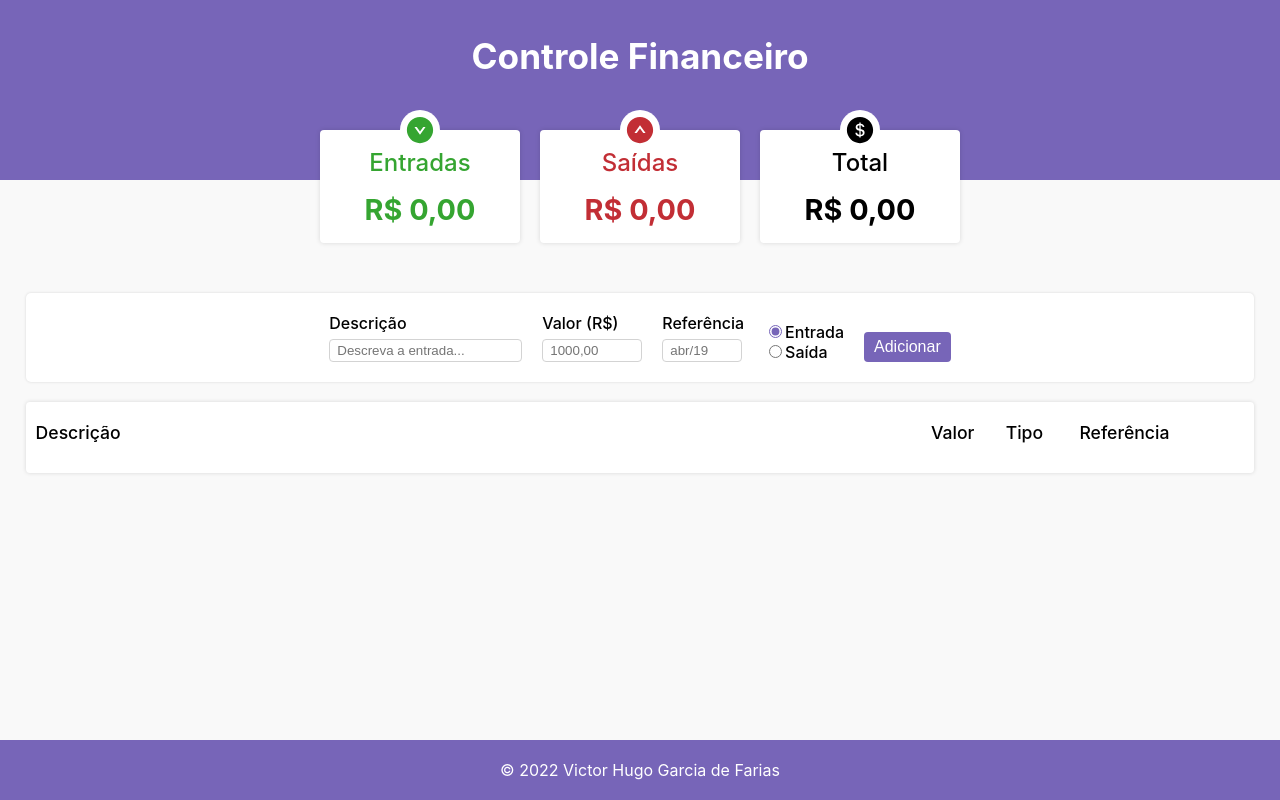
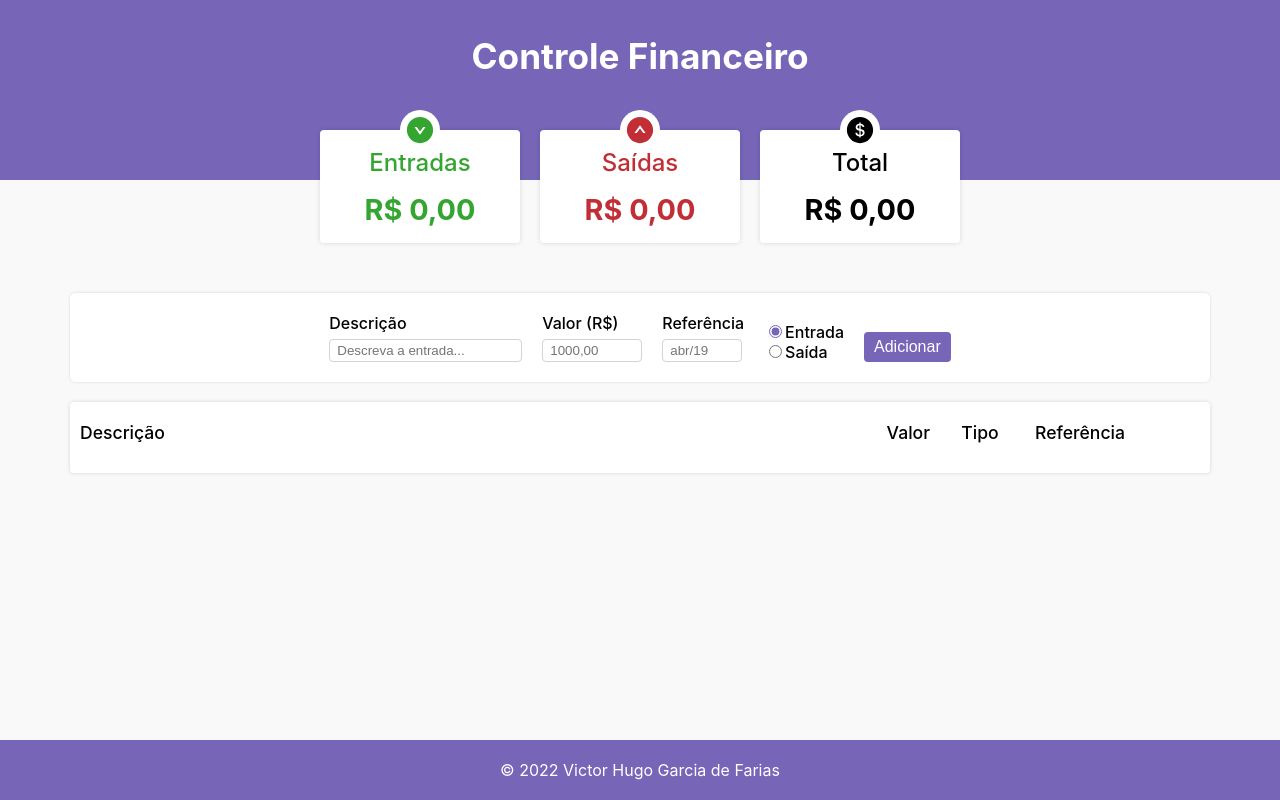
Before and after one commit to vhfarias/controle-gastos, a React (Create React App) app: page / in a window 1280 px wide. Built offline with nearby package versions, Linux system fonts and the light colour scheme.

Commit message:
improved responsive design

```diff
--- a/public/index.html
+++ b/public/index.html
@@ -3,6 +3,7 @@
 
 <head>
   <meta charset="utf-8" />
+  <meta name="viewport" content="width=device-width, initial-scale=1.0">
   <title>Controle Financeiro</title>
 </head>
 
--- a/src/App.css
+++ b/src/App.css
@@ -13,10 +13,6 @@
 
 body {
   background-color: #F9F9F9;
-  min-height: 100vh;
-}
-
-#root {
   min-height: 100vh;
 }
 
@@ -53,7 +49,7 @@
 .wrapper {
   flex: 1;
   display: flex;
-  max-width: 96%;
+  max-width: 1140px;
   width: 96%;
   margin: auto;
   flex-direction: column;
@@ -64,7 +60,6 @@
   display: flex;
   flex-direction: row;
   gap: 20px;
-  max-width: 1140px;
   position: relative;
   top: -50px;
   width: fit-content;
```
